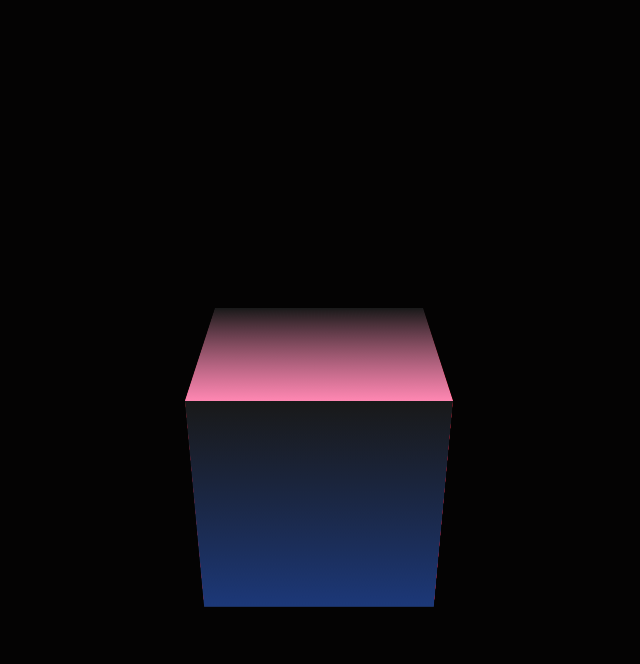
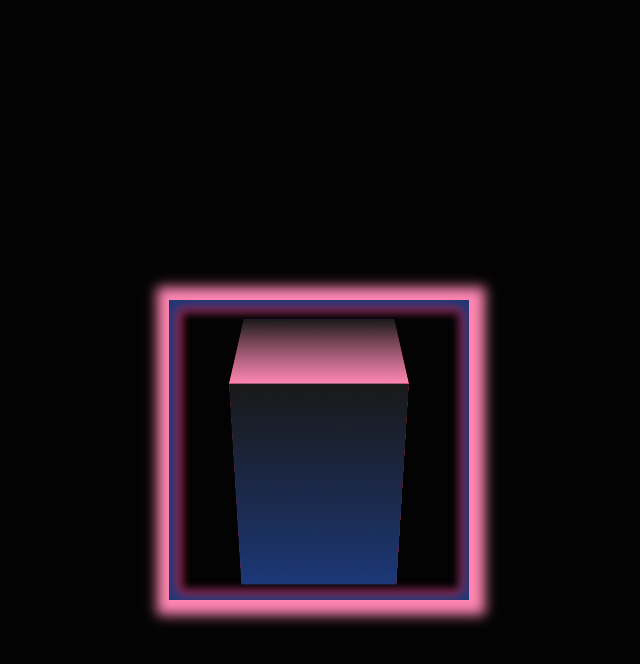
Before and after one commit to IAmFardeen/Cubeanimation, a plain HTML site: page index.html in a window 1280 px wide. In both pictures the pointer is over the element 640 px from the left and 457 px from the top of the page. Shown: the whole page, without its empty margins (321-961 px from the left). Drawn offline with Linux system fonts and the light colour scheme.

Commit message:
Update styles.css

```diff
--- a/styles.css
+++ b/styles.css
@@ -6,6 +6,7 @@ body{
  height: 300px;
  width: 300px;
  perspective: 800px;
+ box-shadow: 1px 1px 12px 8px #1C3879 inset, 2px 1px 10px 10px #EB1D36 inset , 2px 1px 12px 14px #FF87B2 ;
 }
 
 .Cube{
@@ -15,9 +16,10 @@ body{
     transform: translateZ(-300px) rotateX(50deg);
     position: relative;
     transition: 2s;
+
 }
 .Cube:hover{
-    transform: translateZ(-300px) rotateX(60deg) rotateY(360deg);
+    transform: translateZ(-300px) rotateX(60deg) rotateY(360deg) scale(0.7);
 }
 .face{
     position: absolute;
```
